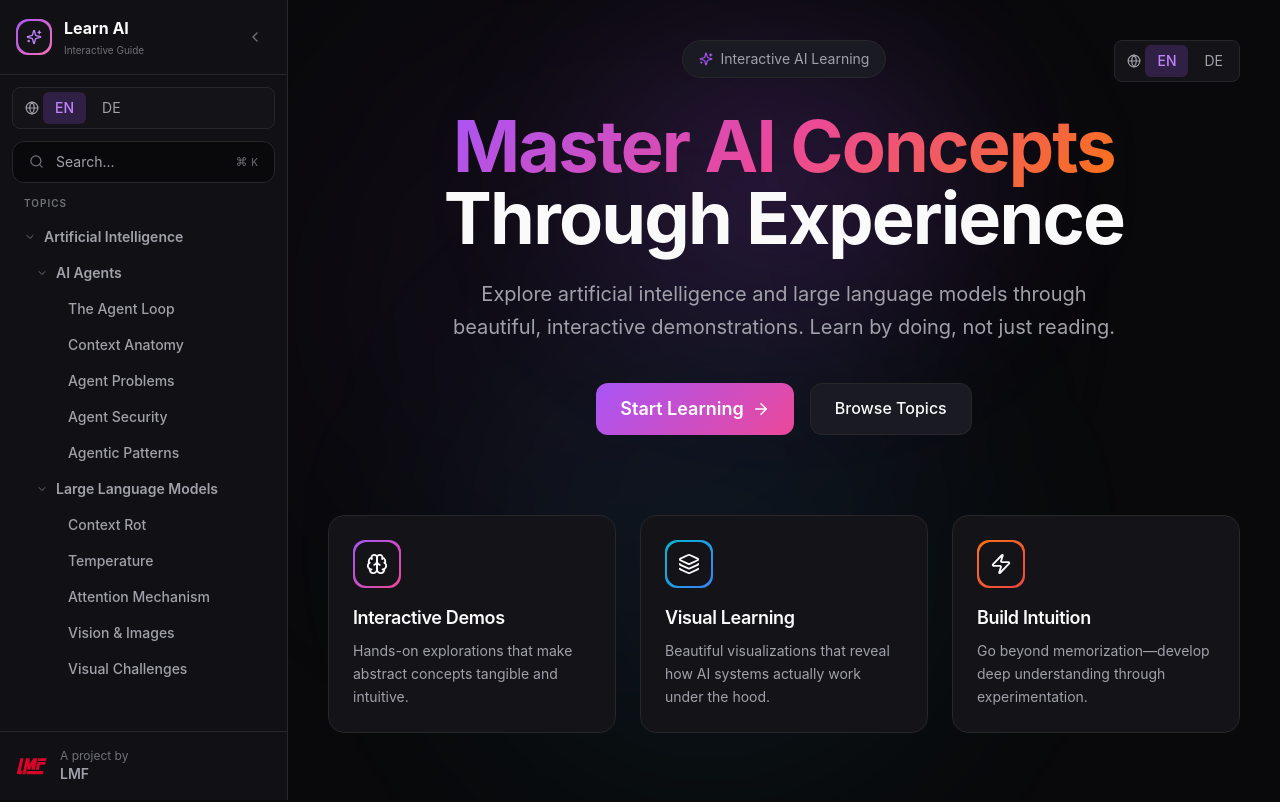
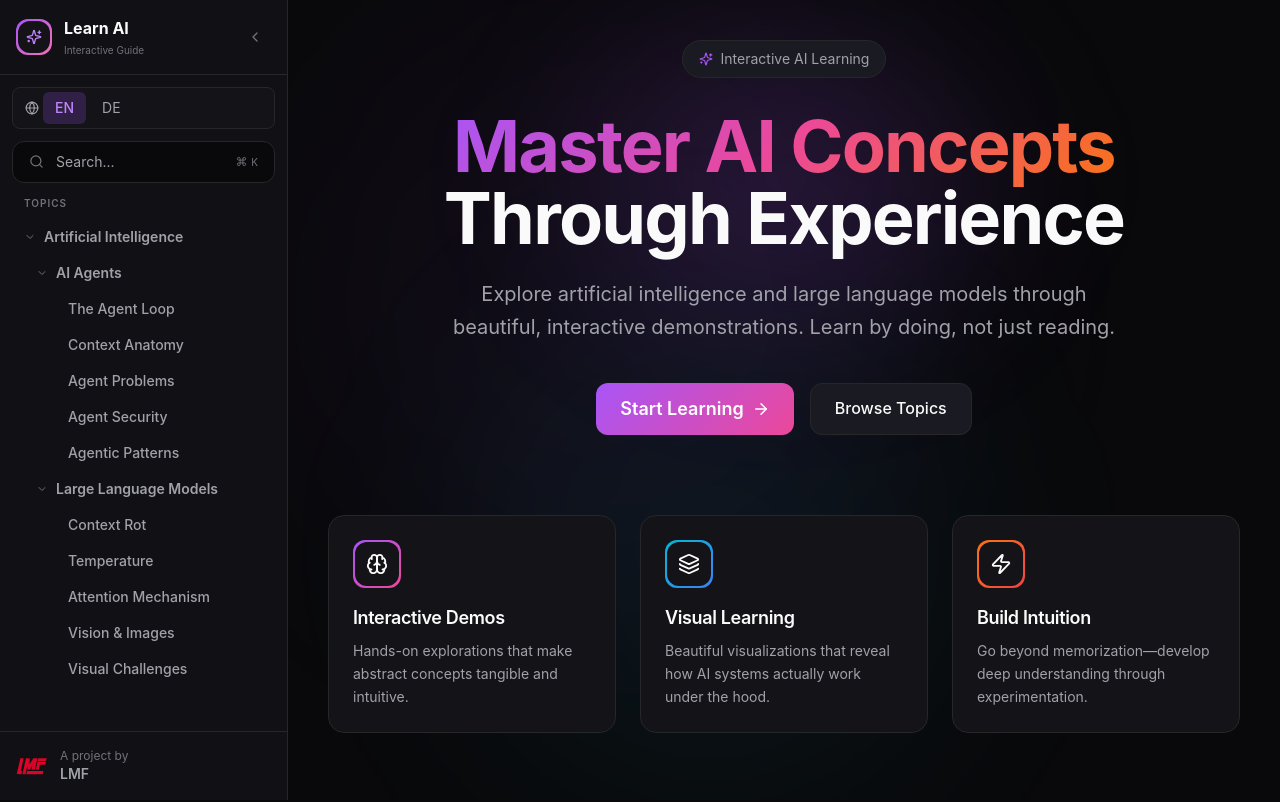
Before and after one commit to LoggeL/learn-guide, a Next.js app: page /en in a window 1280 px wide. Shown: the top 802 px of the page. Built offline with nearby package versions, Linux system fonts and the light colour scheme.

Commit message:
fix: Remove duplicate language switcher from main page
Language switcher is already in the sidebar, no need for it on the main page.

```diff
--- a/src/app/[locale]/page.tsx
+++ b/src/app/[locale]/page.tsx
@@ -4,7 +4,6 @@ import Link from 'next/link'
 import { motion } from 'framer-motion'
 import { Sparkles, Brain, Zap, BookOpen, ArrowRight, Cpu, MessageSquare, Layers } from 'lucide-react'
 import { useTranslation, useLocale } from '@/lib/i18n/context'
-import { LanguageSwitcher } from '@/components/ui/LanguageSwitcher'
 
 const containerVariants = {
   hidden: { opacity: 0 },
@@ -87,11 +86,6 @@ export default function Home() {
     <div className="max-w-5xl xl:max-w-6xl 2xl:max-w-7xl mx-auto relative px-4 md:px-0">
       {/* Ambient background glow */}
       <div className="absolute -top-40 left-1/2 -translate-x-1/2 w-[800px] h-[600px] bg-gradient-radial from-primary/20 via-transparent to-transparent blur-3xl pointer-events-none overflow-hidden" />
-
-      {/* Language Switcher */}
-      <div className="absolute top-0 right-0">
-        <LanguageSwitcher />
-      </div>
 
       <motion.div
         initial="hidden"
```
